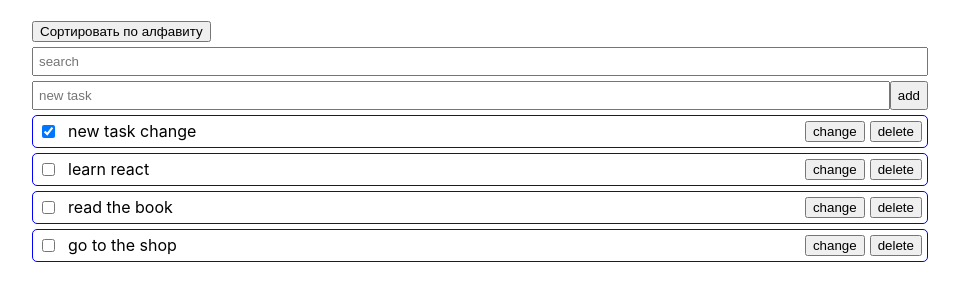
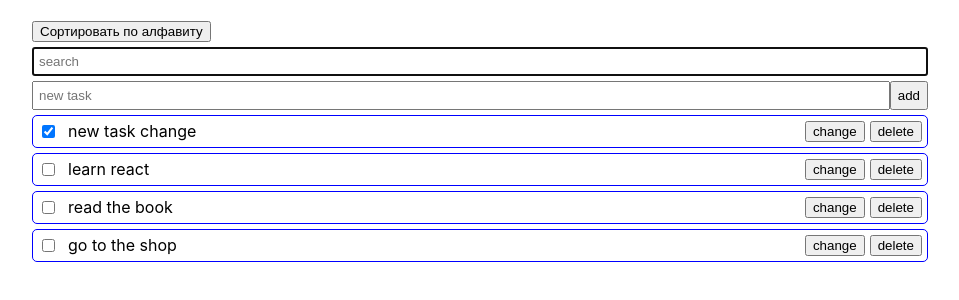
Before and after one commit to kir564/result-react-start, a React (Create React App) app: page / in a window 1280 px wide. Shown: the top 300 px of the page, without its empty margins (160-1119 px from the left). Built offline with nearby package versions, Linux system fonts and the light colour scheme; data requests are answered from the project's data file.

Commit message:
add useInput

```diff
--- a/src/components/add-task/add-task.js
+++ b/src/components/add-task/add-task.js
@@ -1,19 +1,21 @@
-import { useContext, useState } from 'react';
+import { useContext } from 'react';
 import { ACTION } from '../../constans';
 import { AppContext } from '../../context';
+import { useInput } from '../../hooks';
 import { requestChangeTasks } from '../../requests';
 import styles from './add-task.module.css';
 
 export const AddTask = () => {
-  const [newTask, setNewTask] = useState('');
+  const newTask = useInput('');
   const { setUpdateFlag } = useContext(AppContext);
 
   const handleAdd = (event) => {
     event.preventDefault();
-    setNewTask('');
+    newTask.clearField();
+
     requestChangeTasks(
       ACTION.ADD,
-      { title: newTask, completed: false },
+      { title: newTask.value, completed: false },
       setUpdateFlag
     );
   };
@@ -23,8 +25,7 @@ export const AddTask = () => {
       <input
         className={styles.input}
         placeholder='new task'
-        value={newTask}
-        onChange={({ target }) => setNewTask(target.value)}
+        {...newTask.bind}
       />
       <button>add</button>
     </form>
--- a/src/components/search/search.js
+++ b/src/components/search/search.js
@@ -1,12 +1,13 @@
-import { useEffect, useState } from 'react';
+import { useEffect } from 'react';
+import { useInput } from '../../hooks';
 import styles from './search.module.css';
 
 export const Search = ({ setPhrase }) => {
-  const [searchPhrase, setSearchPhrase] = useState('');
+  const phrase = useInput('');
 
   useEffect(() => {
     const timeout = setTimeout(() => {
-      setPhrase(searchPhrase);
+      setPhrase(phrase.value);
     }, 500);
 
     return () => clearTimeout(timeout);
@@ -15,10 +16,10 @@ export const Search = ({ setPhrase }) => {
   return (
     <div className={styles.search}>
       <input
+        autoFocus={true}
         className={styles.input}
         placeholder='search'
-        value={searchPhrase}
-        onChange={({ target }) => setSearchPhrase(target.value)}
+        {...phrase.bind}
       />
     </div>
   );
--- a/src/components/task/task.js
+++ b/src/components/task/task.js
@@ -1,14 +1,15 @@
 import { useContext, useState } from 'react';
 import { ACTION } from '../../constans';
 import { AppContext } from '../../context';
+import { useInput } from '../../hooks';
 import { requestChangeTasks } from '../../requests';
 import styles from './task.module.css';
 
 export const Task = ({ task }) => {
   const [isChanging, setIsChanging] = useState(false);
   const [isDone, setIsDone] = useState(task.completed);
-  const [changeTask, setChangeTask] = useState(task.title);
   const { setUpdateFlag } = useContext(AppContext);
+  const changeTask = useInput(task.title)
 
   const handleCancel = () => {
     setIsChanging(false);
@@ -20,7 +21,7 @@ export const Task = ({ task }) => {
       setIsChanging(false);
       requestChangeTasks(
         ACTION.CHANGE,
-        { ...task, title: changeTask },
+        { ...task, title: changeTask.value },
         setUpdateFlag
       );
     }
@@ -51,8 +52,7 @@ export const Task = ({ task }) => {
         {isChanging ? (
           <input
             autoFocus={true}
-            value={changeTask}
-            onChange={({ target }) => setChangeTask(target.value)}
+            {...changeTask.bind}
           />
         ) : (
           <span>{task.title}</span>
--- a/src/constans/base-url.js
+++ b/src/constans/base-url.js
@@ -1 +1 @@
-export const BASE_URL = 'http://localhost:3008/tasks'
+export const BASE_URL = 'http://localhost:3010/tasks'
--- a/src/hooks/index.js
+++ b/src/hooks/index.js
@@ -1 +1,2 @@
 export * from './use-request-tasks'
+export * from './use-input'
--- /dev/null
+++ b/src/hooks/use-input.js
@@ -0,0 +1,19 @@
+import { useState } from 'react';
+
+export const useInput = (initialValue) => {
+  const [value, setValue] = useState(initialValue);
+
+  const onChange = (event) => {
+    setValue(event.target.value);
+  };
+
+  const clearField = () => {
+    setValue('');
+  };
+
+  return {
+    bind: { value, onChange },
+    value,
+    clearField,
+  };
+};
```
